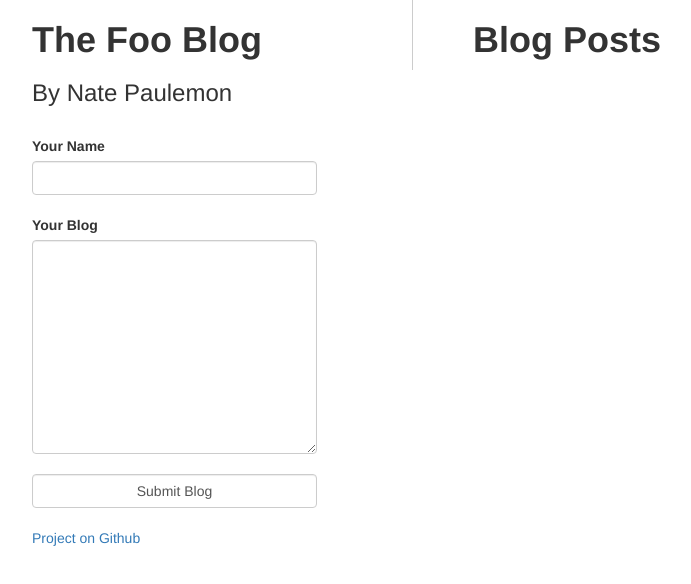
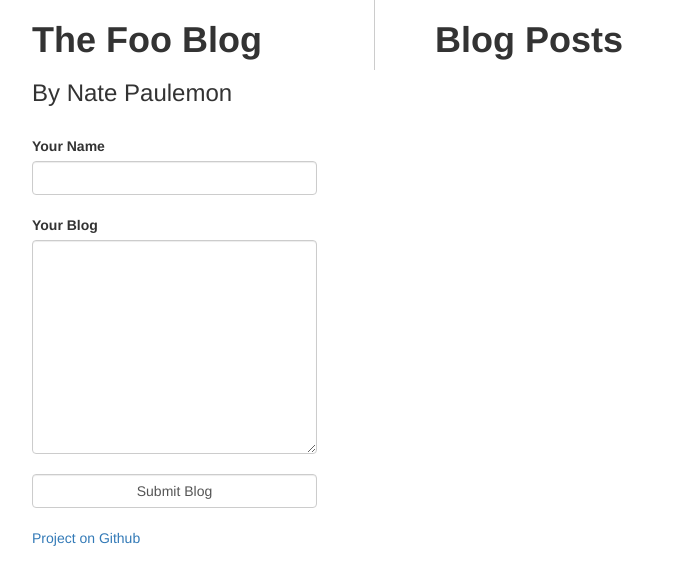
Before and after one commit to npaul007/meanApp, a website: page views/index.html in a window 1280 px wide. Shown: the whole page, without its empty margins (38-729 px from the left). Drawn offline with nearby package versions, Linux system fonts and the light colour scheme; no server answers.

Commit message:
bootstrap columns removed

```diff
--- a/public/css/style.css
+++ b/public/css/style.css
@@ -5,6 +5,7 @@
 	}
 
 	.non-fixed-col{
+		width: 70%;
 		float: right !important;
 		border-left: 1px solid #ccc;
 		padding-left: 60px !important;
--- a/views/index.html
+++ b/views/index.html
@@ -44,8 +44,7 @@
 				<br/>
 				<br/>
 			</div>
-			<div class="col-lg-1"></div>
-			<div class="col-lg-8 non-fixed-col">
+			<div class="non-fixed-col">
 				<div ng-controller="blogController" >
 					<h1><strong>Blog Posts</strong></h1>
 					<div ng-repeat="b in blog">
```
